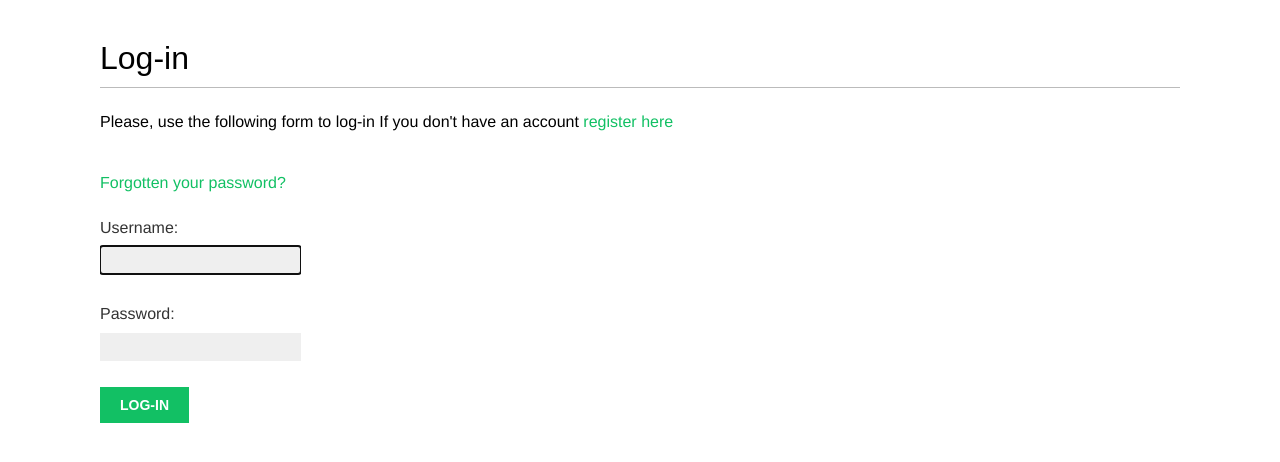
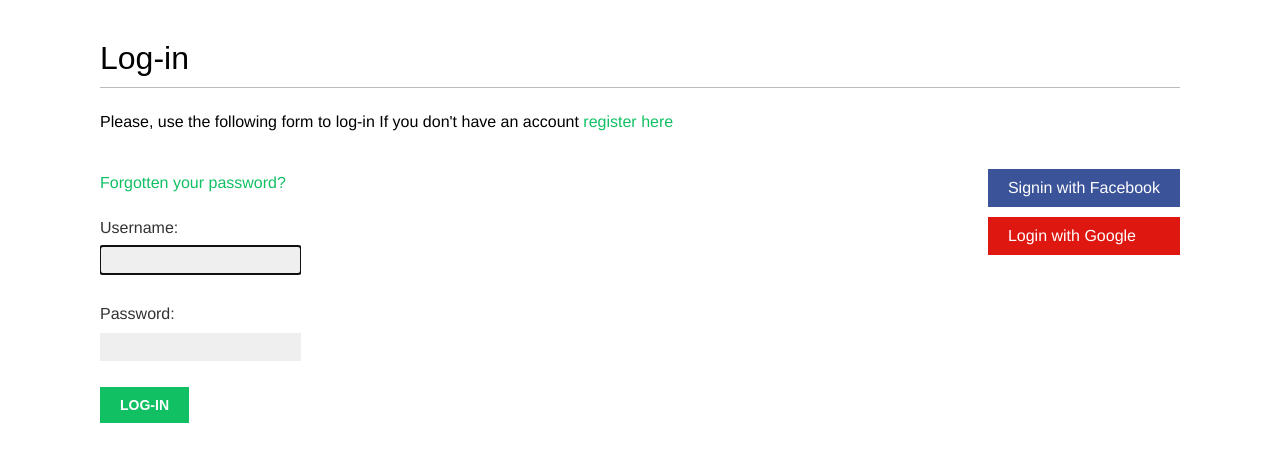
Before and after one commit to ivg97/my-projects, a Django app: page /account/login/ in a window 1280 px wide. Shown: the part 47-509 px from the top of the page. Run offline with Django 3.2, Linux system fonts and the light colour scheme; some web fonts are replaced.

Commit message:
Authentication with Facebook and Google with errors https

```diff
--- a/account/templates/registration/login.html
+++ b/account/templates/registration/login.html
@@ -20,4 +20,18 @@
             <p><input type="submit" value="Log-in"></p>
         </form>
     </div>
+    <div class="social">
+        <ul>
+            <li class="facebook">
+                <a href="{% url 'social:begin' 'facebook' %}">
+                    Signin with Facebook
+                </a>
+            </li>
+            <li class="google">
+                <a href="{% url 'social:begin' 'google-oauth2' %}">
+                    Login with Google
+                </a>
+            </li>
+        </ul>
+    </div>
 {% endblock %}
--- a/account/urls.py
+++ b/account/urls.py
@@ -24,4 +24,5 @@ urlpatterns = [
     path('', include('django.contrib.auth.urls')),
     path('register/', views.register, name='register'),
     path('edit/', views.edit, name='edit'),
+
 ]
--- a/account/views.py
+++ b/account/views.py
@@ -48,10 +48,11 @@ def register(request):
             new_user = user_form.save(commit=False)
             # give user encrypted password
             new_user.set_password(user_form.cleaned_data['password'])
+
+            # save user in database
+            new_user.save()
             # create profile user
             Profile.objects.create(user=new_user)
-            # save user in database
-            new_user.save()
             return render(request,'account/register_done.html',
                           {'new_user': new_user})
     else:
--- a/bookmarks/urls.py
+++ b/bookmarks/urls.py
@@ -21,6 +21,8 @@ from django.conf.urls.static import static
 urlpatterns = [
     path('admin/', admin.site.urls),
     path('account/', include('account.urls')),
+    path('social-auth/', include('social_django.urls', namespace='social')),
+
 ]
 
 if settings.DEBUG:
```
Also changed, not shown: bookmarks/settings.py (+12 -1 lines).
